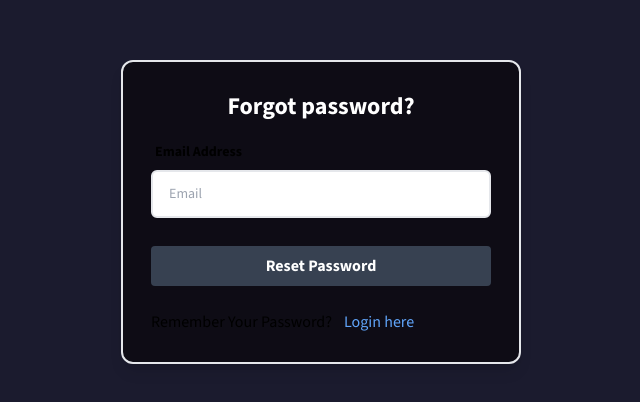
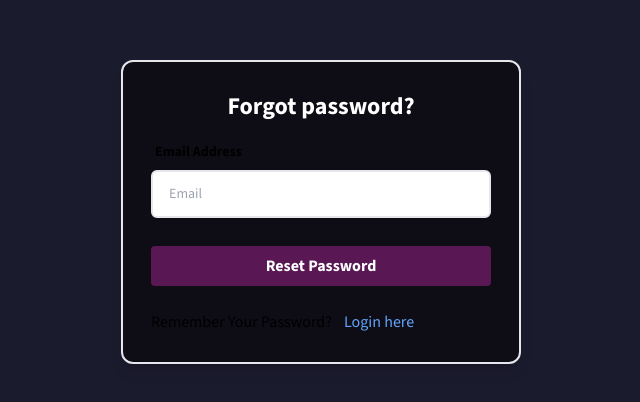
Before and after one commit to Unease08/BuGhar_Frontend, a React (Vite) app: page /forgotpassword in a window 1280 px wide. Shown: the part 124-526 px from the top of the page, without its empty margins (319-959 px from the left). Built offline with nearby package versions, Linux system fonts and the light colour scheme.

Commit message:
refact : color changed for button

```diff
--- a/src/user/components/login/ForgotPassword.jsx
+++ b/src/user/components/login/ForgotPassword.jsx
@@ -83,7 +83,7 @@ const ForgotPassword = () => {
 
                       <button
                         type="submit"
-                        className="bg-gray-700 mt-3 text-white font-bold py-2 px-4 w-full rounded hover:bg-gray-600"
+                        className="bg-n-16 mt-3 text-white font-bold py-2 px-4 w-full rounded hover:bg-n-17"
                         disabled={isSubmitting}
                       >
                         {isSubmitting ? "Processing..." : "Reset Password"}
--- a/src/user/components/login/Login.jsx
+++ b/src/user/components/login/Login.jsx
@@ -147,7 +147,7 @@ const Login = () => {
                   </a>
                 </div>
                 <button
-                  className="bg-n-13 text-white font-bold py-2 px-4 w-full rounded hover:bg-gray-600"
+                  className="bg-n-16 text-white font-bold py-2 px-4 w-full rounded hover:bg-n-17"
                   type="submit"
                   disabled={isSubmitting}
                 >
--- a/src/user/components/register/Register.jsx
+++ b/src/user/components/register/Register.jsx
@@ -164,7 +164,7 @@ const Register = () => {
                 <div className="mt-8">
                   <button
                     type="submit"
-                    className="bg-gray-700 text-white font-bold py-2 px-4 w-full rounded hover:bg-gray-600"
+                    className="bg-n-16 text-white font-bold py-2 px-4 w-full rounded hover:bg-n-17"
                     disabled={isSubmitting}
                   >
                     {isSubmitting ? "Registering..." : "Register"}
--- a/tailwind.config.js
+++ b/tailwind.config.js
@@ -34,6 +34,8 @@ export default {
           13: "#6C7275",
           14: "#0E0C15",
           15: "#140D1A",
+          16: "#591854",
+          17: "#4a0644",
         },
       },
       fontFamily: {
```
